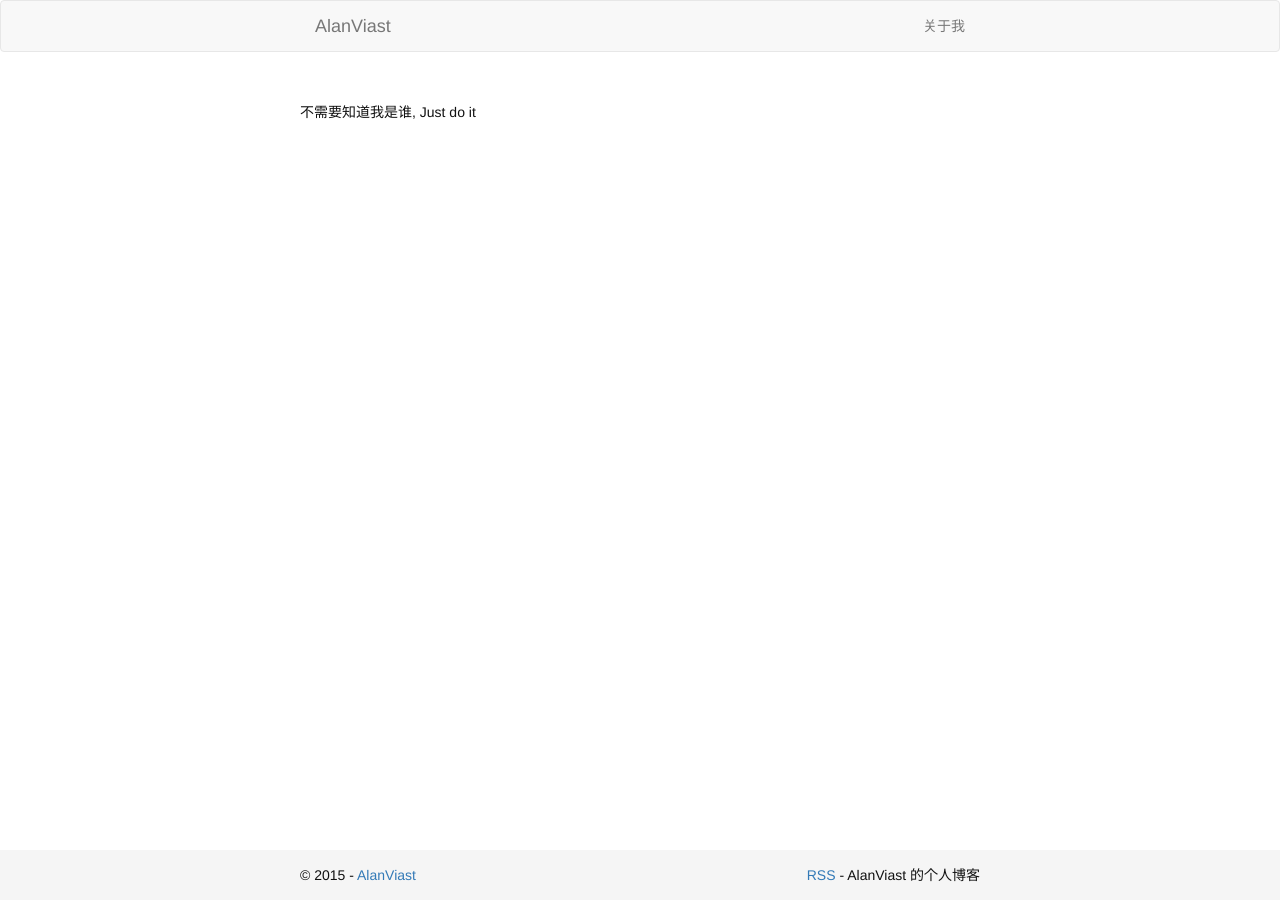
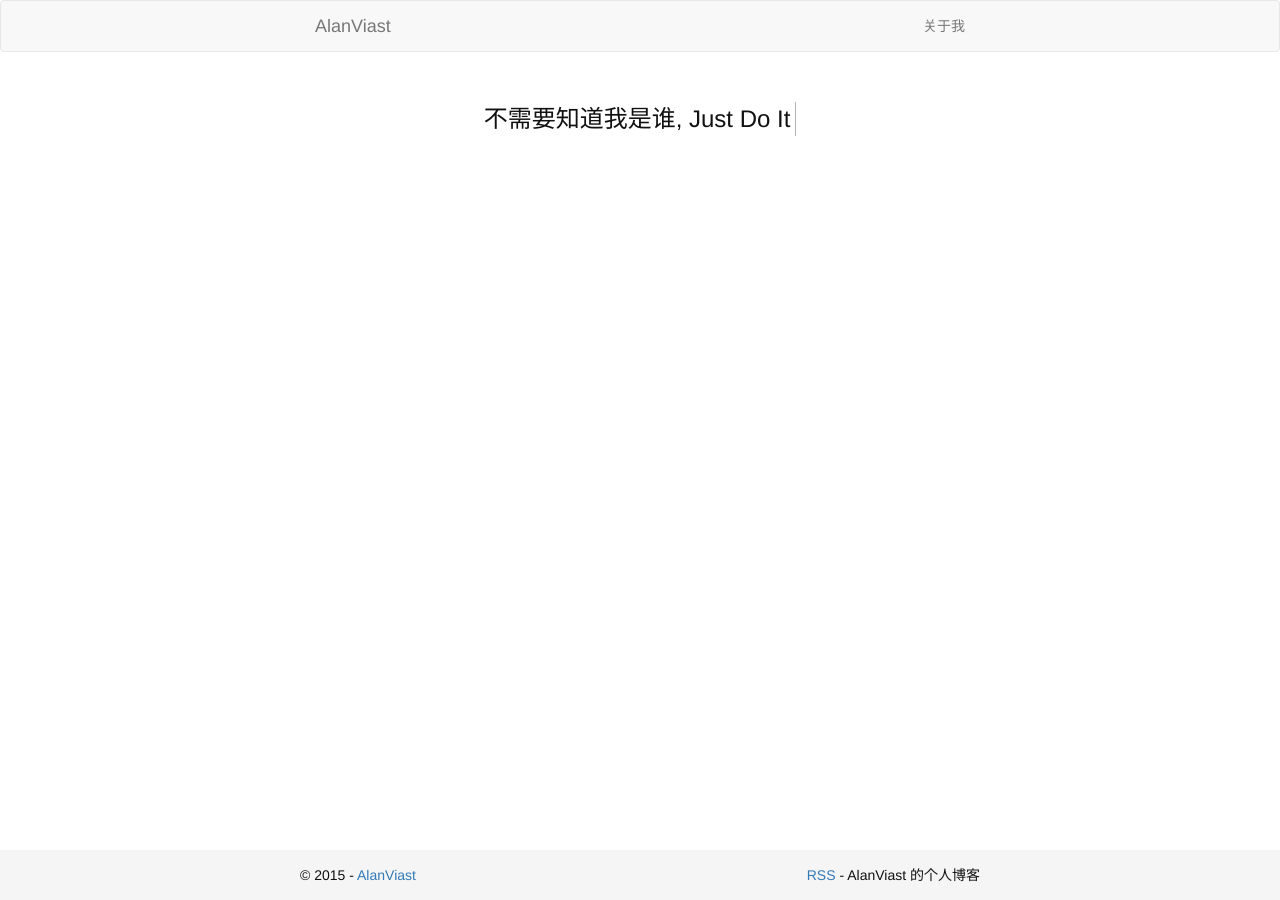
Before and after one commit to AlanViast/alanviast.github.io, a Jekyll site: the page built from about.md, in a window 1280 px wide. Built offline with Jekyll 4.4.1, drawn with Linux system fonts in a browser that asks for light colours; Markdown is read by kramdown in place of the engine named in the settings.

Commit message:
about page append edit wordk animate

```diff
--- a/about.md
+++ b/about.md
@@ -1,7 +1,11 @@
 ---
-layout: page
+layout: default
 title: 关于我
 permalink: /about/
 ---
 
-不需要知道我是谁, Just do it
+<div class="text-center">
+  <div class="about-me">
+    不需要知道我是谁, Just Do It
+  </div>
+</div>
--- /dev/null
+++ b/assets/stylesheets/_animate.scss
@@ -0,0 +1,35 @@
+@keyframes editWord {
+    0%{
+      border-right: 1px solid #000;
+    }
+    50% {
+        border-right: 1px solid transparent;
+    }
+    100% {
+        border-right: 1px solid #000;
+    }
+}
+
+@-moz-keyframes editWord /* Firefox */ {
+    0%{
+      border-right: 1px solid #000;
+    }
+    50% {
+        border-right: 1px solid transparent;
+    }
+    100% {
+        border-right: 1px solid #000;
+    }
+}
+
+@-webkit-keyframes editWord /* Safari 和 Chrome */ {
+    0%{
+      border-right: 1px solid #000;
+    }
+    50% {
+        border-right: 1px solid transparent;
+    }
+    100% {
+        border-right: 1px solid #000;
+    }
+}
--- a/assets/stylesheets/_layout.scss
+++ b/assets/stylesheets/_layout.scss
@@ -78,3 +78,15 @@ body{
     color: $grey-color;
     padding: 0 3px;
 }
+
+/* About Me*/
+.about-me{
+    font-size: $about-me-font-size;
+    display: inline-block;
+    text-align: center;
+    padding-right: 5px;
+    border-right: 1px solid #000;
+    -webkit-animation: editWord 1s infinite;
+    -moz-animation:    editWord 1s infinite;
+    animation:         editWord 1s infinite;
+}
--- a/assets/stylesheets/main.scss
+++ b/assets/stylesheets/main.scss
@@ -33,6 +33,11 @@ $post-list-spacing: 10px;
 
 $footer-height: 50px;
 $footer-bg-color: #f5f5f5;
+
+
+// About me
+$about-me-font-size: 24px;
+
 // Using media queries with like this:
 // @include media-query($on-palm) {
 //     .wrapper {
@@ -52,6 +57,7 @@ $footer-bg-color: #f5f5f5;
 @import
         "base",
         "layout",
+        "animate",
         "bootstrap",
         "syntax-highlighting"
 ;
```
